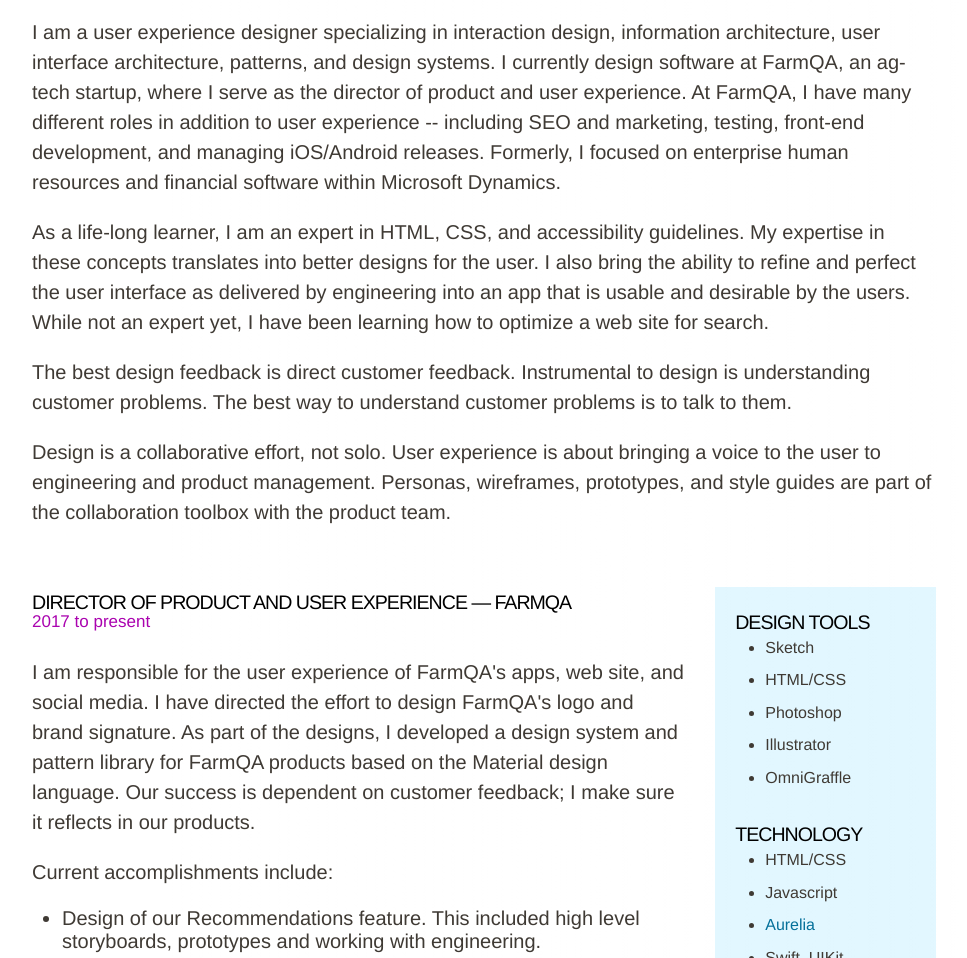
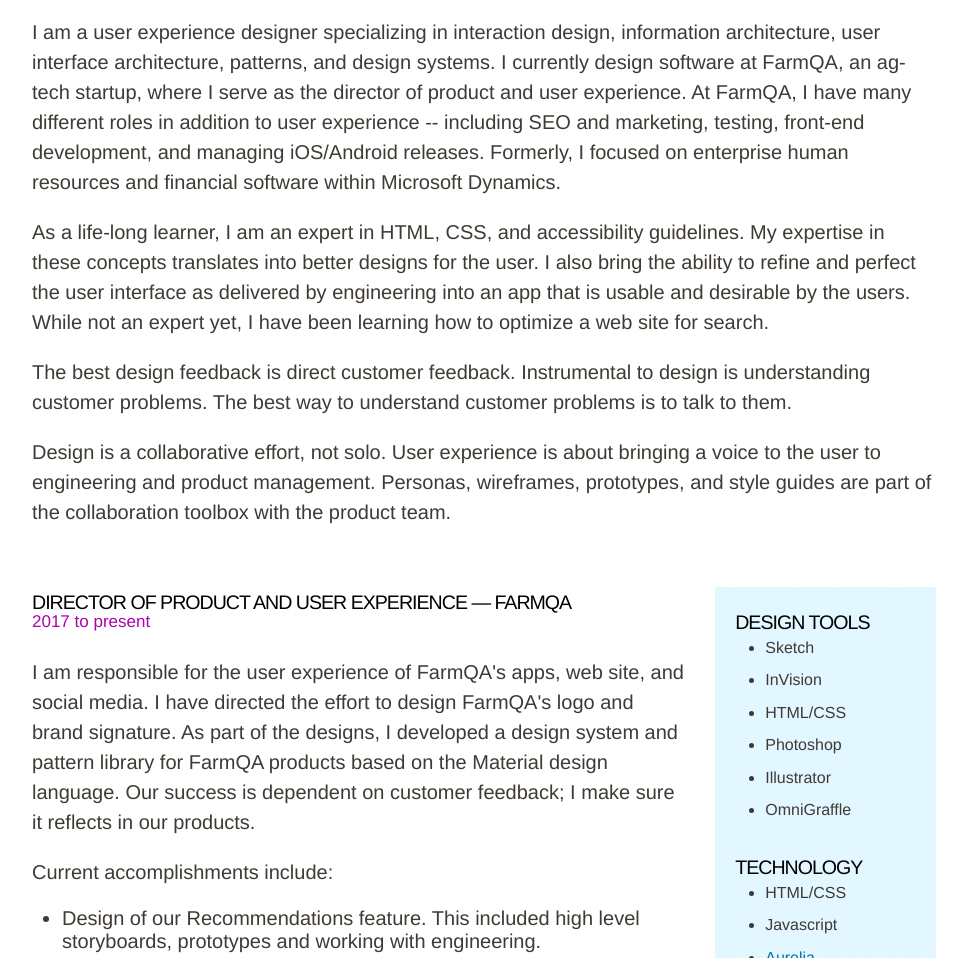
Before and after one commit to brian-g/brian-g.github.io, a plain HTML site: page index.html in a window 1280 px wide. Shown: the part 142-1100 px from the top of the page, without its empty margins (156-1123 px from the left). Drawn offline with nearby package versions, Linux system fonts and the light colour scheme.

Commit message:
Add InVision as a tool

```diff
--- a/index.html
+++ b/index.html
@@ -67,6 +67,7 @@
 					<h3>Design tools</h3>
 					<ul>
 						<li>Sketch</li>
+                        <li>InVision</li>
 						<li>HTML/CSS</li>
 						<li>Photoshop</li>
 						<li>Illustrator</li>
```
